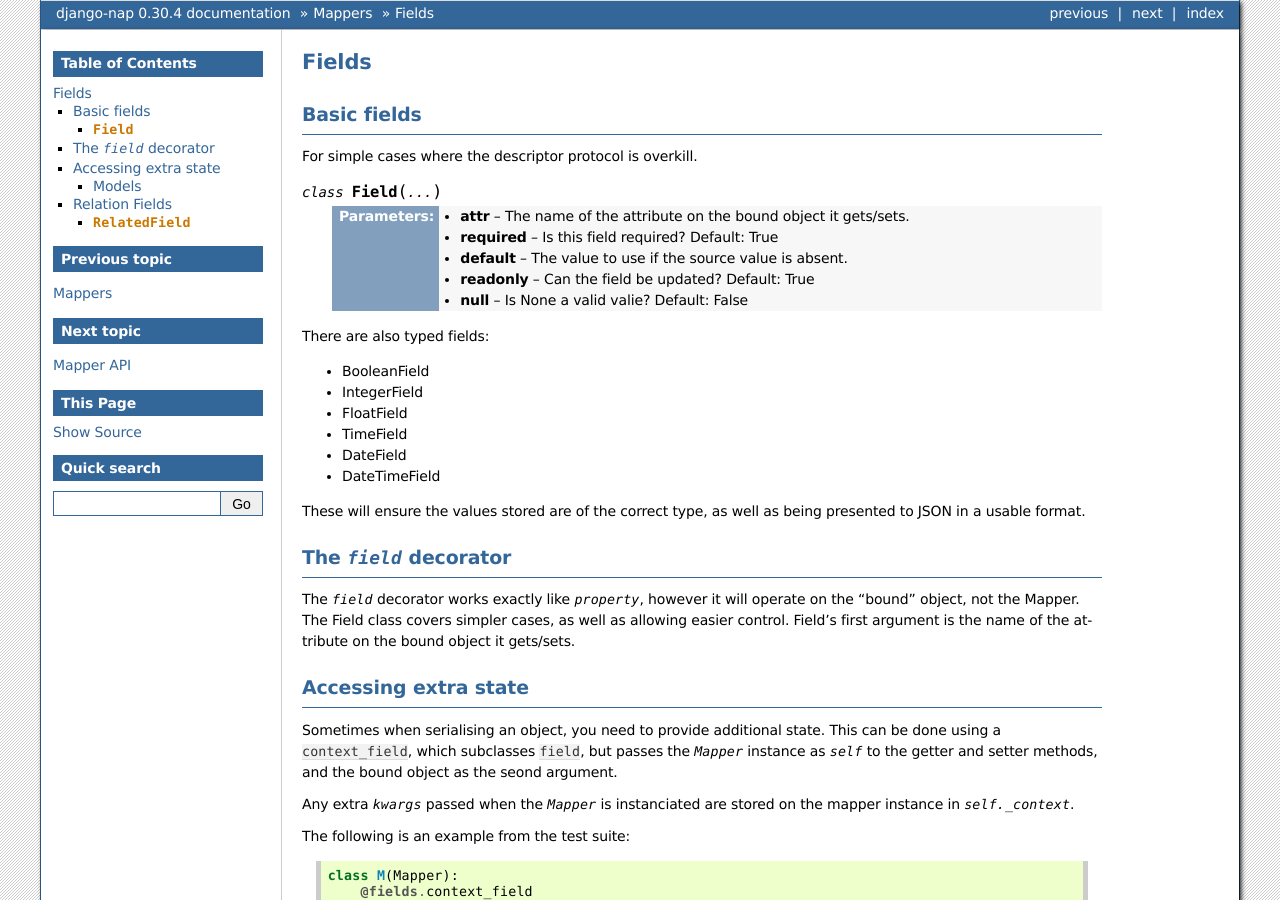
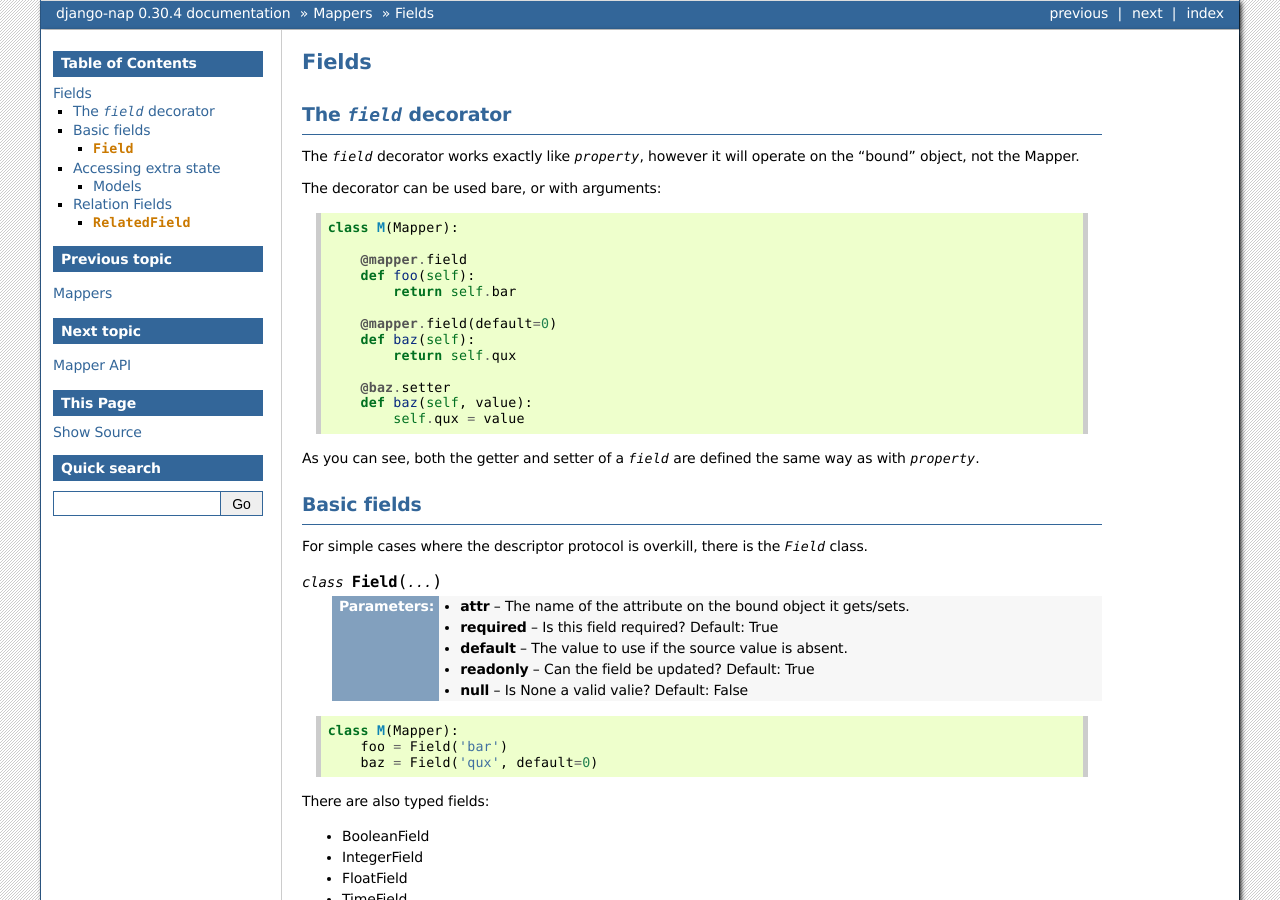
Before and after one commit to funkybob/django-nap, a Sphinx documentation site: the page built from docs/mapper/fields.rst, in a window 1280 px wide and 900 px high. Built offline with Sphinx 7.4.7, drawn with Linux system fonts in a browser that asks for light colours.

Commit message:
Rearrange and extend fields docs

```diff
--- a/docs/mapper/fields.rst
+++ b/docs/mapper/fields.rst
@@ -2,10 +2,44 @@
 Fields
 ======
 
+The `field` decorator
+---------------------
+
+The `field` decorator works exactly like `property`, however it will operate on
+the "bound" object, not the Mapper.
+
+.. class:: field()
+   :param required: Is this field required? Default: True
+   :param default: The value to use if the source value is absent.
+   :param readonly: Can the field be updated? Default: True
+   :param null: Is None a valid valie? Default: False
+
+The decorator can be used bare, or with arguments:
+
+.. code-block:: python
+
+    class M(Mapper):
+
+        @mapper.field
+        def foo(self):
+            return self.bar
+
+        @mapper.field(default=0)
+        def baz(self):
+            return self.qux
+
+        @baz.setter
+        def baz(self, value):
+            self.qux = value
+
+As you can see, both the getter and setter of a `field` are defined the same
+way as with `property`.
+
 Basic fields
 ------------
 
-For simple cases where the descriptor protocol is overkill.
+For simple cases where the descriptor protocol is overkill, there is the
+`Field` class.
 
 .. class:: Field(...)
 
@@ -14,6 +48,12 @@ For simple cases where the descriptor protocol is overkill.
    :param default: The value to use if the source value is absent.
    :param readonly: Can the field be updated? Default: True
    :param null: Is None a valid valie? Default: False
+
+.. code-block:: python
+
+    class M(Mapper):
+        foo = Field('bar')
+        baz = Field('qux', default=0)
 
 There are also typed fields:
 
@@ -26,20 +66,6 @@ There are also typed fields:
 
 These will ensure the values stored are of the correct type, as well as being
 presented to JSON in a usable format.
-
-The `field` decorator
----------------------
-
-The `field` decorator works exactly like `property`, however it will operate on
-the "bound" object, not the Mapper. The Field class covers simpler cases, as
-well as allowing easier control. Field's first argument is the name of the
-attribute on the bound object it gets/sets.
-
-.. class:: field()
-   :param required: Is this field required? Default: True
-   :param default: The value to use if the source value is absent.
-   :param readonly: Can the field be updated? Default: True
-   :param null: Is None a valid valie? Default: False
 
 Accessing extra state
 ---------------------
@@ -92,7 +118,6 @@ Both accept the same extra arguments:
 .. class:: RelatedField()
 
    :param related_model: The model this field relates to
-
    :param mapper: (Optional) the mapper to use to reduce instances.
 
 When the mapper is omitted, only the Primary Key of the related model will be
```
